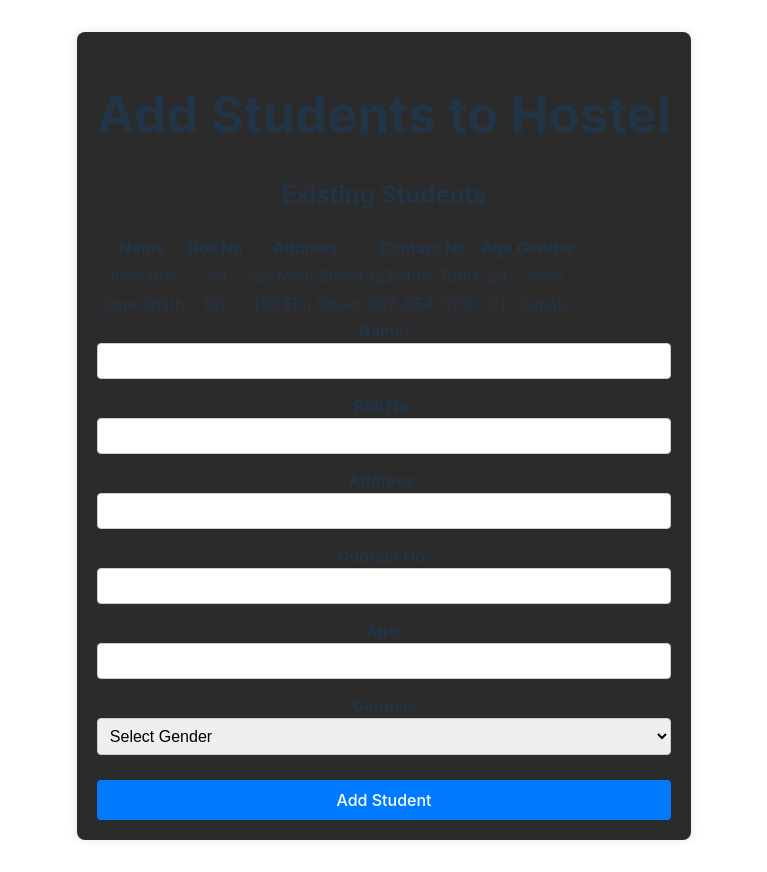
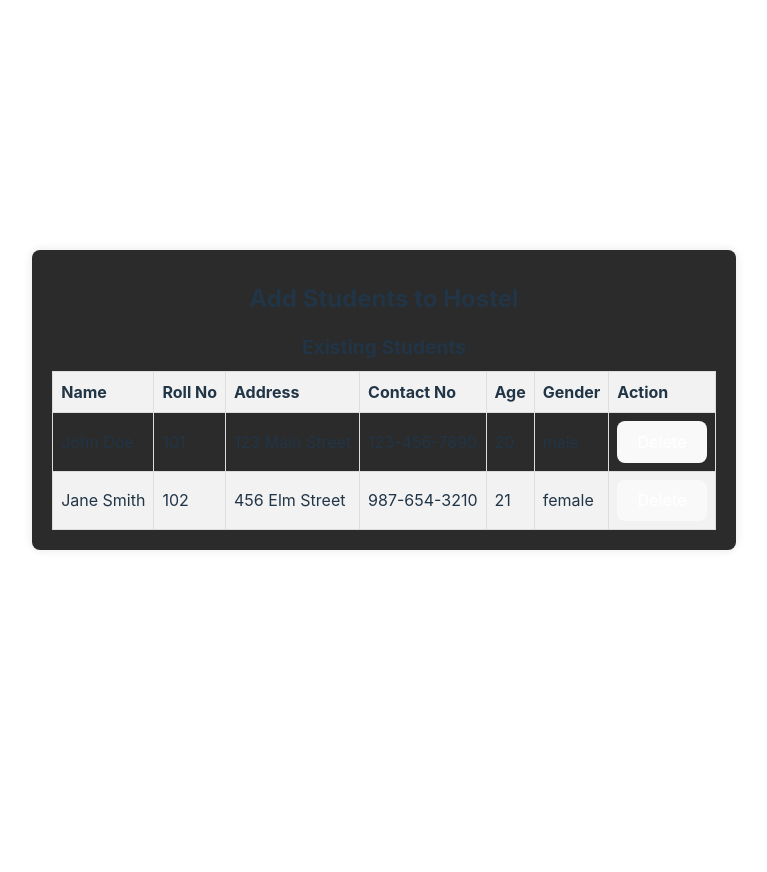
Before and after one commit to udayanKashyap/tournament_manager, a React (Vite) app: page /hostel/students in a window 1280 px wide. Shown: the whole page, without its empty margins (256-1023 px from the left). After the commit the page ends 800 px from the top, so only its background shows below. Built offline with nearby package versions, Linux system fonts and the light colour scheme.

Commit message:
Added pages - viewStudents - viewTournament - navbar - and their respective stylesheets

```diff
--- a/src/App.jsx
+++ b/src/App.jsx
@@ -3,22 +3,26 @@ import reactLogo from './assets/react.svg'
 import viteLogo from '/vite.svg'
 import './App.css'
 
-import AddHostelPage from './pages/addHostel'
+import AddHostelPage from './pages/HostelRegistration'
 import AddStudentsPage from './pages/addStudents'
 import TournamentCreationPage from './pages/createTournament'
 import ParticipantRegistrationPage from './pages/registerForTournament'
+import ViewStudentsPage from './pages/viewStudents'
 
 import { BrowserRouter, Routes, Route } from "react-router-dom";
+import TournamentViewPage from './pages/viewTournaments'
 
 function App() {
   return (
     <BrowserRouter>
       <Routes>
         <Route path="/hostel/register" element={<AddHostelPage />}/>
-        <Route path="/hostel/students" element={<AddStudentsPage/>}/>
-        <Route path="/tournament/register" element={<ParticipantRegistrationPage/>} />
+        <Route path="/hostel/students/add" element={<AddStudentsPage />}/>
+        <Route path="/hostel/students" element={<ViewStudentsPage />}/>
 
-        <Route path="/tournament/create" element={<TournamentCreationPage/>} />
+        <Route path="/tournament/register" element={<ParticipantRegistrationPage />} />
+        <Route path="/tournament/create" element={<TournamentCreationPage />} />
+        <Route path="/tournament/view" element={<TournamentViewPage />} />
       </Routes>
     </BrowserRouter>
   );
--- /dev/null
+++ b/src/components/navbar.jsx
@@ -0,0 +1,21 @@
+import React from 'react';
+import { Link } from 'react-router-dom'; // Import Link for navigation
+import '../../src/styles/navbar.css'; // Import CSS file
+
+function Navbar() {
+  return (
+    <nav className="navbar">
+      <div className="navbar-container">
+        <Link to="/" className="navbar-brand">Tournament App</Link>
+        <div className="navbar-links">
+          <Link to="/tournament/view" className="navbar-link">View</Link>
+          <Link to="/hostel/" className="navbar-link">Hostel</Link>
+          <Link to="/admin" className="navbar-link">Admin</Link>
+          <button className="logout-button">Logout</button>
+        </div>
+      </div>
+    </nav>
+  );
+}
+
+export default Navbar;
--- a/src/pages/HostelRegistration.jsx
+++ b/src/pages/HostelRegistration.jsx
@@ -1,3 +1,5 @@
+// THIS PAGE REGISTERS THE HOSTEL USER AND PASSWORD
+
 import React, { useState } from 'react';
 import "../styles/addHostel.css"
 
--- a/src/pages/addStudents.jsx
+++ b/src/pages/addStudents.jsx
@@ -1,148 +1,113 @@
+//  THIS PAGE PROVIDES A FORM TO ADD STUDENTS TO THE LOGGED IN HOSTEL USER
+
 import React, { useState } from 'react';
 import "../styles/addStudent.css"
 
 function AddStudentsPage() {
   const [students, setStudents] = useState([
     {
-      name: 'John Doe',
-      rollNo: '101',
-      address: '123 Main Street',
-      contactNo: '123-456-7890',
-      age: '20',
-      gender: 'male'
-    },
-    {
-      name: 'Jane Smith',
-      rollNo: '102',
-      address: '456 Elm Street',
-      contactNo: '987-654-3210',
-      age: '21',
-      gender: 'female'
-    }
-  ]);
-
-  const [newStudent, setNewStudent] = useState({
       name: '',
       rollNo: '',
       address: '',
       contactNo: '',
       age: '',
       gender: ''
-  });
+    }
+  ]);
 
-  const handleInputChange = (event) => {
+  const handleInputChange = (index, event) => {
     const { name, value } = event.target;
-    setNewStudent({
-      ...newStudent,
-      [name]: value
-    });
+    const newStudents = [...students];
+    newStudents[index][name] = value;
+    setStudents(newStudents);
   };
 
   const handleAddStudent = () => {
-    setStudents([...students, newStudent]);
-    setNewStudent({
-      name: '',
-      rollNo: '',
-      address: '',
-      contactNo: '',
-      age: '',
-      gender: ''
-    });
+    setStudents([...students, { name: '', rollNo: '', address: '', contactNo: '', age: '', gender: '' }]);
+  };
+
+  const handleRemoveStudent = (index) => {
+    const newStudents = [...students];
+    newStudents.splice(index, 1);
+    setStudents(newStudents);
+  };
+
+  const handleSubmit = (event) => {
+    event.preventDefault();
+    // Here you can add code to submit the student data
+    console.log('Students:', students);
+    // Resetting the form fields after submission
+    setStudents([{ name: '', rollNo: '', address: '', contactNo: '', age: '', gender: '' }]);
   };
 
   return (
     <div className="add-students-container">
       <h1>Add Students to Hostel</h1>
-      <div className="existing-students">
-        <h2>Existing Students</h2>
-        <table>
-          <thead>
-            <tr>
-              <th>Name</th>
-              <th>Roll No</th>
-              <th>Address</th>
-              <th>Contact No</th>
-              <th>Age</th>
-              <th>Gender</th>
-            </tr>
-          </thead>
-          <tbody>
+      <form onSubmit={handleSubmit} className="add-students-form">
         {students.map((student, index) => (
-              <tr key={index}>
-                <td>{student.name}</td>
-                <td>{student.rollNo}</td>
-                <td>{student.address}</td>
-                <td>{student.contactNo}</td>
-                <td>{student.age}</td>
-                <td>{student.gender}</td>
-              </tr>
-            ))}
-          </tbody>
-        </table>
-      </div>
-      <form className="add-students-form">
+          <div key={index} className="student">
             <div className="form-group">
-          <label htmlFor="name">Name:</label>
+              <label htmlFor={`name-${index}`}>Name:</label>
               <input
                 type="text"
-            id="name"
+                id={`name-${index}`}
                 name="name"
-            value={newStudent.name}
-            onChange={handleInputChange}
+                value={student.name}
+                onChange={(e) => handleInputChange(index, e)}
                 required
               />
             </div>
             <div className="form-group">
-          <label htmlFor="rollNo">Roll No:</label>
+              <label htmlFor={`rollNo-${index}`}>Roll No:</label>
               <input
                 type="text"
-            id="rollNo"
+                id={`rollNo-${index}`}
                 name="rollNo"
-            value={newStudent.rollNo}
-            onChange={handleInputChange}
+                value={student.rollNo}
+                onChange={(e) => handleInputChange(index, e)}
                 required
               />
             </div>
             <div className="form-group">
-          <label htmlFor="address">Address:</label>
+              <label htmlFor={`address-${index}`}>Address:</label>
               <input
                 type="text"
-            id="address"
+                id={`address-${index}`}
                 name="address"
-            value={newStudent.address}
-            onChange={handleInputChange}
+                value={student.address}
+                onChange={(e) => handleInputChange(index, e)}
                 required
               />
             </div>
             <div className="form-group">
-          <label htmlFor="contactNo">Contact No:</label>
+              <label htmlFor={`contactNo-${index}`}>Contact No:</label>
               <input
                 type="text"
-            id="contactNo"
+                id={`contactNo-${index}`}
                 name="contactNo"
-            value={newStudent.contactNo}
-            onChange={handleInputChange}
+                value={student.contactNo}
+                onChange={(e) => handleInputChange(index, e)}
                 required
               />
             </div>
             <div className="form-group">
-          <label htmlFor="age">Age:</label>
+              <label htmlFor={`age-${index}`}>Age:</label>
               <input
                 type="number"
-            id="age"
+                id={`age-${index}`}
                 name="age"
-            value={newStudent.age}
-            onChange={handleInputChange}
+                value={student.age}
+                onChange={(e) => handleInputChange(index, e)}
                 required
               />
             </div>
             <div className="form-group">
-          <label htmlFor="gender">Gender:</label>
+              <label htmlFor={`gender-${index}`}>Gender:</label>
               <select
-            id="gender"
+                id={`gender-${index}`}
                 name="gender"
-            value={newStudent.gender}
-            onChange={handleInputChange}
+                value={student.gender}
+                onChange={(e) => handleInputChange(index, e)}
                 required
               >
                 <option value="">Select Gender</option>
@@ -151,9 +116,17 @@ function AddStudentsPage() {
                 <option value="other">Other</option>
               </select>
             </div>
+            {index > 0 && (
+              <button type="button" onClick={() => handleRemoveStudent(index)} className="remove-button">
+                Remove Student
+              </button>
+            )}
+          </div>
+        ))}
         <button type="button" onClick={handleAddStudent} className="add-button">
           Add Student
         </button>
+        <button type="submit" className="submit-button">Submit</button>
       </form>
     </div>
   );
--- a/src/pages/registerForTournament.jsx
+++ b/src/pages/registerForTournament.jsx
@@ -1,3 +1,5 @@
+// THIS PAGE CONTAINS A FORM ACCESSED BY HOSTEL USER TO ENROLL/REGISTER SOME STUDENTS OF THE HOSTEL FOR A PARTICULAR TOURNAMENT
+
 import React, { useState, useEffect } from 'react';
 import '../styles/registerForTournament.css'; // Importing the CSS file
 
--- /dev/null
+++ b/src/pages/viewStudents.jsx
@@ -0,0 +1,73 @@
+// THIS PAGE SHOWS ALL THE STUDENTS OF THE LOGGED IN HOSTERL USER IN A TABLE
+// THIS ALSO PROVIDES THE FUNCTIONALITY TO DELETE THEM
+
+import React, { useState } from 'react';
+import "../styles/viewStudents.css"
+
+function ViewStudentsPage() {
+  const [students, setStudents] = useState([
+    {
+      name: 'John Doe',
+      rollNo: '101',
+      address: '123 Main Street',
+      contactNo: '123-456-7890',
+      age: '20',
+      gender: 'male'
+    },
+    {
+      name: 'Jane Smith',
+      rollNo: '102',
+      address: '456 Elm Street',
+      contactNo: '987-654-3210',
+      age: '21',
+      gender: 'female'
+    }
+  ]);
+
+  const handleDeleteStudent = (index) => {
+    if (window.confirm("Are you sure you want to delete this student?")) {
+      const updatedStudents = [...students];
+      updatedStudents.splice(index, 1);
+      setStudents(updatedStudents);
+    }
+  };
+
+  return (
+    <div className="add-students-container">
+      <h1>Add Students to Hostel</h1>
+      <div className="existing-students">
+        <h2>Existing Students</h2>
+        <table>
+          <thead>
+            <tr>
+              <th>Name</th>
+              <th>Roll No</th>
+              <th>Address</th>
+              <th>Contact No</th>
+              <th>Age</th>
+              <th>Gender</th>
+              <th>Action</th>
+            </tr>
+          </thead>
+          <tbody>
+            {students.map((student, index) => (
+              <tr key={index}>
+                <td>{student.name}</td>
+                <td>{student.rollNo}</td>
+                <td>{student.address}</td>
+                <td>{student.contactNo}</td>
+                <td>{student.age}</td>
+                <td>{student.gender}</td>
+                <td>
+                  <button onClick={() => handleDeleteStudent(index)}>Delete</button>
+                </td>
+              </tr>
+            ))}
+          </tbody>
+        </table>
+      </div>
+    </div>
+  );
+}
+
+export default ViewStudentsPage;
--- /dev/null
+++ b/src/pages/viewTournaments.jsx
@@ -0,0 +1,93 @@
+// THIS PAGE DISPLAYS ALL THE TOURNAMENTS THAT ARE PRESET
+// CAN BE ACCESSED BY GUEST USER
+
+import React, { useState, useEffect } from 'react';
+import { Link } from 'react-router-dom'; // Import Link for navigation
+import '../styles/viewTournaments.css'; // Import CSS file
+import Navbar from '../components/navbar';
+
+function TournamentViewPage() {
+  const [tournaments, setTournaments] = useState([
+    {
+        id: '1',
+        name: 'Cricket',
+        startDate: '123 Main Street',
+        endDate: '123-456-7890',
+        status: 'Ongoing',
+        hostels: ['cmh', 'nmh']
+      },
+      {
+        id: '2',
+        name: 'Badminton',
+        startDate: '123 Main Street',
+        endDate: '123-456-7890',
+        status: 'Ongoing',
+        hostels: ['pmh', 'kmh']
+      },
+
+  ]);
+
+  // Simulating data for tournaments
+  useEffect(() => {
+    // Replace this with actual API call to fetch tournaments data
+    const fetchTournaments = async () => {
+      try {
+        const response = await fetch('your-api-endpoint/tournaments');
+        const data = await response.json();
+        setTournaments(data.tournaments);
+      } catch (error) {
+        console.error('Error fetching tournaments:', error);
+      }
+    };
+
+    fetchTournaments();
+  }, []);
+
+  return (
+    <div>
+        <Navbar />
+        <div className="tournament-view-container">
+        <h1>All Tournaments</h1>
+        <table className="tournament-table">
+            <thead>
+            <tr>
+                <th>Tournament ID</th>
+                <th>Tournament Name</th>
+                <th>Start Date</th>
+                <th>End Date</th>
+                <th>Status</th>
+                <th>Participating Hostels</th>
+                <th>View</th>
+            </tr>
+            </thead>
+            <tbody>
+            {tournaments.map(tournament => (
+                <tr key={tournament.id}>
+                <td>{tournament.id}</td>
+                <td>{tournament.name}</td>
+                <td>{tournament.startDate}</td>
+                <td>{tournament.endDate}</td>
+                <td>{tournament.status}</td>
+                <td>
+                    {tournament.hostels.map((hostel, index) => (
+                    <span key={hostel.id}>
+                        {hostel.name}
+                        {index !== tournament.hostels.length - 1 && ', '}
+                    </span>
+                    ))}
+                </td>
+                <td>
+                    <Link to={`/tournament/${tournament.id}`}>
+                    <button>View</button>
+                    </Link>
+                </td>
+                </tr>
+            ))}
+            </tbody>
+        </table>
+        </div>
+    </div>
+    );
+}
+
+export default TournamentViewPage;
--- /dev/null
+++ b/src/styles/navbar.css
@@ -0,0 +1,45 @@
+/* navbar.css */
+
+.navbar {
+    background-color: #333;
+    color: #fff;
+    padding: 10px 20px;
+  }
+
+  .navbar-container {
+    display: flex;
+    justify-content: space-between;
+    align-items: center;
+  }
+
+  .navbar-brand {
+    font-size: 1.5rem;
+    text-decoration: none;
+    color: #fff;
+  }
+
+  .navbar-links {
+    display: flex;
+  }
+
+  .navbar-link {
+    margin-right: 20px;
+    color: #fff;
+    text-decoration: none;
+  }
+
+  .navbar-link:hover {
+    text-decoration: underline;
+  }
+
+  .logout-button {
+    padding: 5px 10px;
+    background-color: #007bff;
+    color: #fff;
+    border: none;
+    cursor: pointer;
+  }
+
+  .logout-button:hover {
+    background-color: #0056b3;
+  }
--- /dev/null
+++ b/src/styles/viewStudents.css
@@ -0,0 +1,54 @@
+/* addStudent.css */
+
+.add-students-container {
+    margin: 20px;
+  }
+
+  .add-students-container h1 {
+    font-size: 1.5rem;
+  }
+
+  .existing-students {
+    margin-top: 20px;
+  }
+
+  .existing-students h2 {
+    font-size: 1.2rem;
+    margin-bottom: 10px;
+  }
+
+  table {
+    width: 100%;
+    border-collapse: collapse;
+  }
+
+  table th,
+  table td {
+    padding: 8px;
+    border: 1px solid #ddd;
+    text-align: left;
+  }
+
+  table th {
+    background-color: #f2f2f2;
+  }
+
+  table tbody tr:nth-child(even) {
+    background-color: #f2f2f2;
+  }
+
+  table tbody tr:hover {
+    background-color: #ddd;
+  }
+
+  button {
+    padding: 5px 10px;
+    background-color: #007bff;
+    color: #fff;
+    border: none;
+    cursor: pointer;
+  }
+
+  button:hover {
+    background-color: #0056b3;
+  }
--- /dev/null
+++ b/src/styles/viewTournaments.css
@@ -0,0 +1,41 @@
+/* tournamentView.css */
+
+.tournament-view-container {
+    margin: 20px;
+  }
+
+  .tournament-table {
+    width: 100%;
+    border-collapse: collapse;
+  }
+
+  .tournament-table th,
+  .tournament-table td {
+    padding: 10px;
+    border: 1px solid #2b2929;
+    text-align: left;
+  }
+
+  .tournament-table th {
+    background-color: #f2f2f2;
+  }
+
+  .tournament-table tbody tr:nth-child(even) {
+    background-color: #f2f2f2;
+  }
+
+  .tournament-table tbody tr:hover {
+    background-color: #ddd;
+  }
+
+  .tournament-table td button {
+    padding: 5px 10px;
+    background-color: #007bff;
+    color: #fff;
+    border: none;
+    cursor: pointer;
+  }
+
+  .tournament-table td button:hover {
+    background-color: #0056b3;
+  }
```
Also changed, not shown: src/pages/createTournament.jsx (+14 -0 lines). Lines whose indentation alone changed are shown as unchanged.
